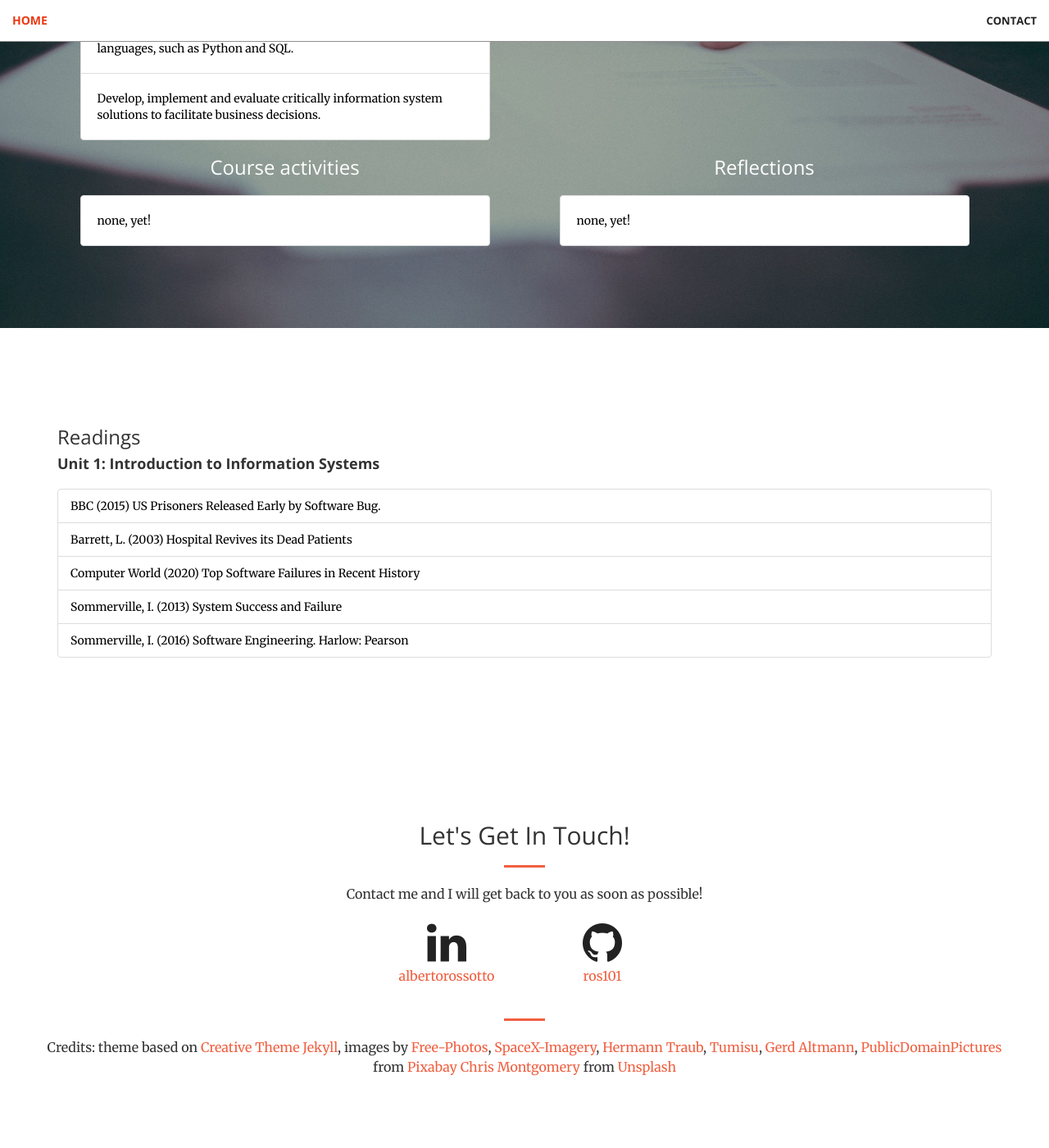
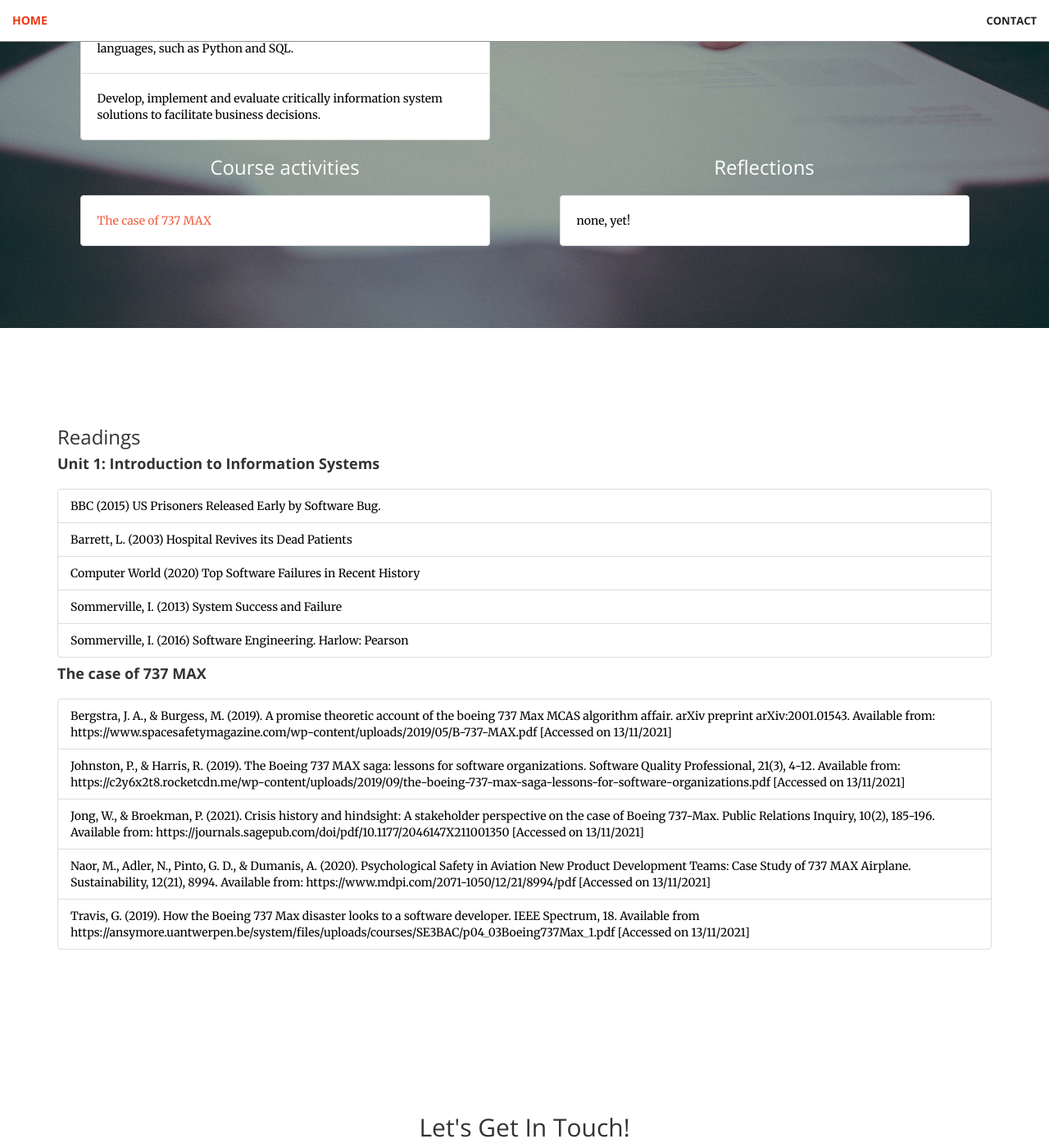
Before and after one commit to ros101/ros101-ros101.github.io, a Jekyll site: the page built from object/index.md, in a window 1280 px wide and 1400 px high, scrolled down 416 px. Shown: the whole window at 82% size. Built offline with Jekyll 4.4.1, drawn with Linux system fonts in a browser that asks for light colours.

Commit message:
add 737 MAX case

```diff
--- a/object/index.md
+++ b/object/index.md
@@ -10,9 +10,9 @@ learnings:
   - Develop an object-oriented information system design, implementing this knowledge in applicable programming languages, such as Python and SQL.
   - Develop, implement and evaluate critically information system solutions to facilitate business decisions.
 artifacts:
-  #- artifact:
-  #  url: GDPR-case-study.pdf
-  #  title: GDPR&#58; study case
+  - artifact:
+    url: ./incident
+    title: The case of 737 MAX
 endOfModuleArtifacts:
   #- endOfModuleArtifact:
   #  url: harvard-references-final.pdf
@@ -35,5 +35,13 @@ readings:
     - Barrett, L. (2003) Hospital Revives its Dead Patients
     - Computer World (2020) Top Software Failures in Recent History
     - Sommerville, I. (2013) System Success and Failure
+  - group:
+    title: The case of 737 MAX
+    list:
+    - Bergstra, J. A., & Burgess, M. (2019). A promise theoretic account of the boeing 737 Max MCAS algorithm affair. arXiv preprint arXiv:2001.01543. Available from&#58; https://www.spacesafetymagazine.com/wp-content/uploads/2019/05/B-737-MAX.pdf [Accessed on 13/11/2021]
+    - Johnston, P., & Harris, R. (2019). The Boeing 737 MAX saga&#58; lessons for software organizations. Software Quality Professional, 21(3), 4-12. Available from&#58; https://c2y6x2t8.rocketcdn.me/wp-content/uploads/2019/09/the-boeing-737-max-saga-lessons-for-software-organizations.pdf [Accessed on 13/11/2021]
+    - Jong, W., & Broekman, P. (2021). Crisis history and hindsight&#58; A stakeholder perspective on the case of Boeing 737-Max. Public Relations Inquiry, 10(2), 185-196. Available from&#58; https://journals.sagepub.com/doi/pdf/10.1177/2046147X211001350 [Accessed on 13/11/2021]
+    - Naor, M., Adler, N., Pinto, G. D., & Dumanis, A. (2020). Psychological Safety in Aviation New Product Development Teams&#58; Case Study of 737 MAX Airplane. Sustainability, 12(21), 8994. Available from&#58; https://www.mdpi.com/2071-1050/12/21/8994/pdf [Accessed on 13/11/2021]
+    - Travis, G. (2019). How the Boeing 737 Max disaster looks to a software developer. IEEE Spectrum, 18. Available from https://ansymore.uantwerpen.be/system/files/uploads/courses/SE3BAC/p04_03Boeing737Max_1.pdf [Accessed on 13/11/2021]
 
 ---
```
Also changed, not shown: index.md (+1 -1 lines), object/incident.md (added, +28 -0 lines), object/MISB_ST_0601.8_-_Platform_Angle_of_Attack.png (added).
